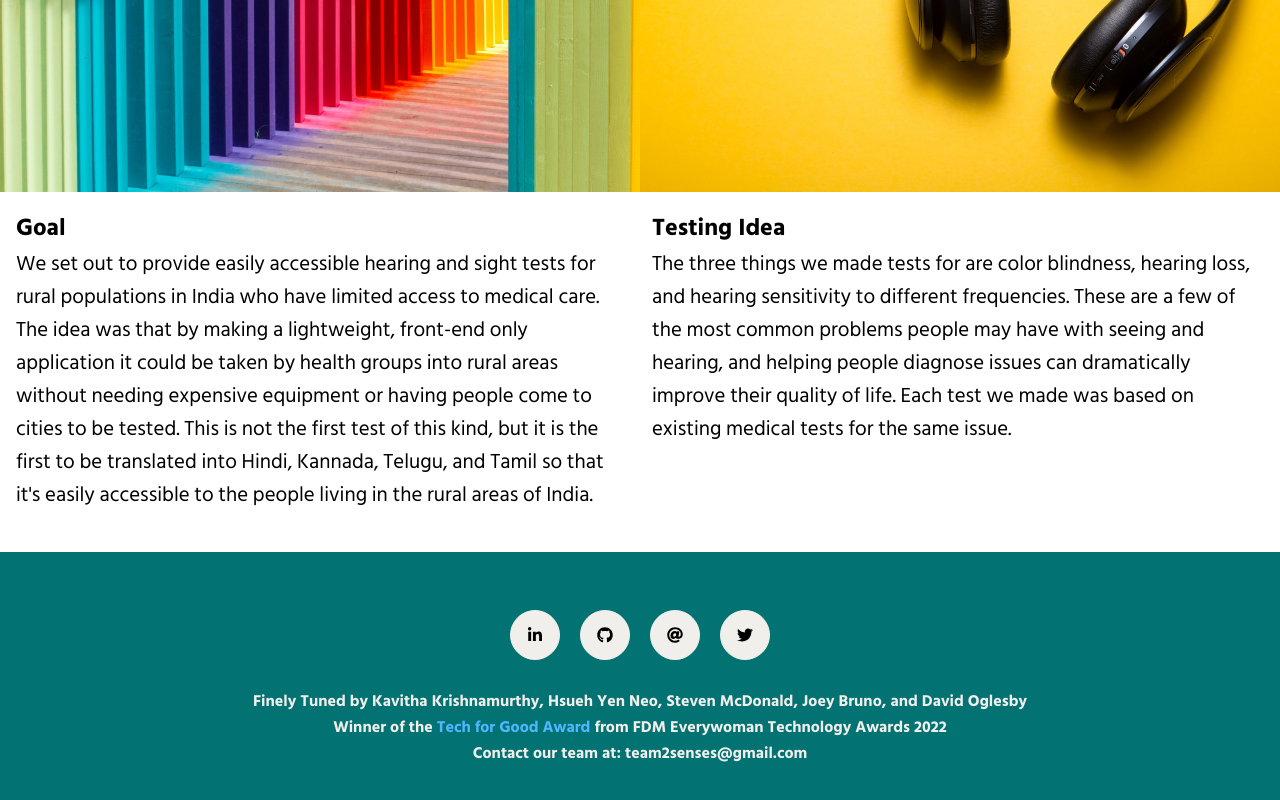
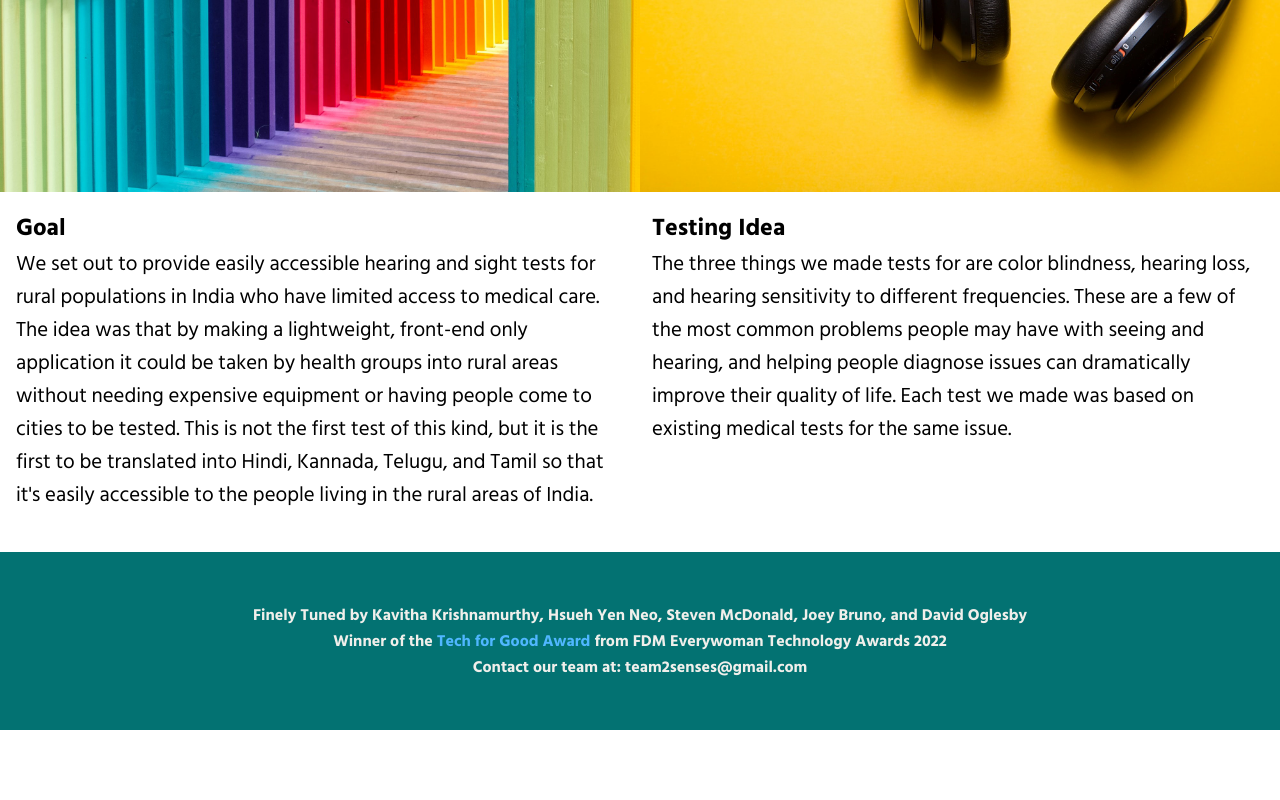
Before and after one commit to StevenMcDonald97/cb-hd-next-test, a Next.js app: page / in a window 1280 px wide. Shown: the part 382-1182 px from the top of the page. After the commit the page ends 1112 px from the top, so only its background shows below. Built offline with nearby package versions, Linux system fonts and the light colour scheme.

Commit message:
Update MainPage.js

```diff
--- a/pages/MainPage.js
+++ b/pages/MainPage.js
@@ -52,7 +52,7 @@ const MainPage = () => {
 
       <div className="footer">
         <div className="content-wrapper">
-          <div className="social-media-icons-container" hidden>
+          <div className="social-media-icons-container" style={{display:"none"}}>
             <a href=" ">
               <div className="icon white-bg">
                 <FaLinkedinIn />
```
